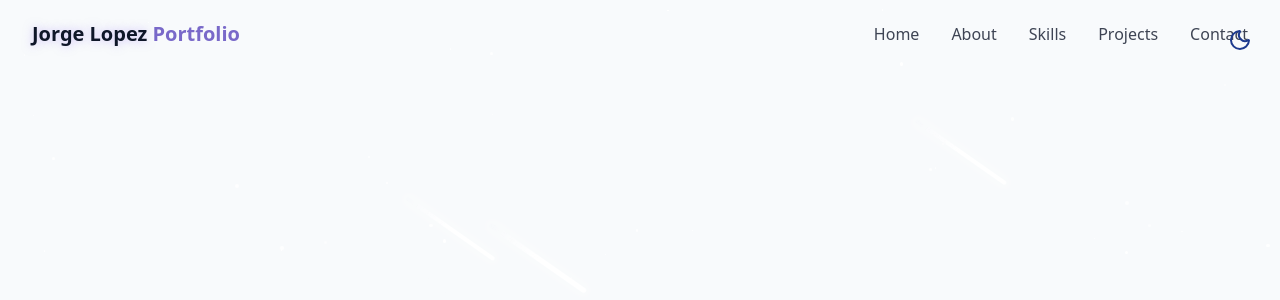
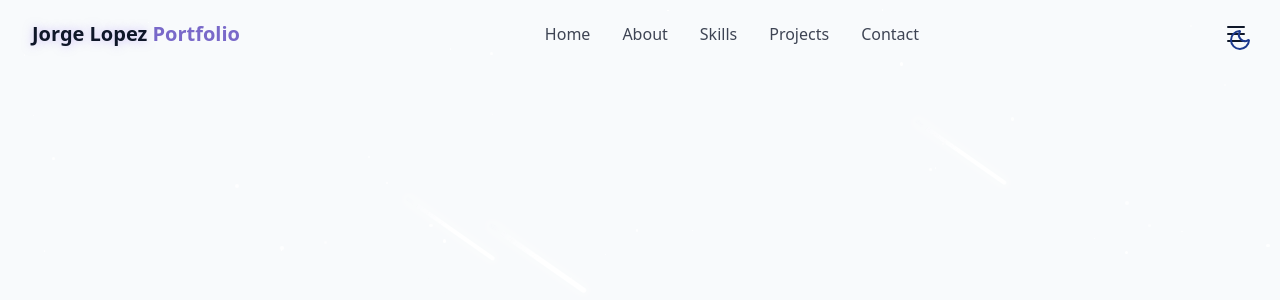
Before and after one commit to Jorgelopez5252/Portfolio2025, a React app: page / in a window 1280 px wide. Shown: the top 300 px of the page. Built offline with nearby package versions, Linux system fonts and the light colour scheme; the HTML template or start-up script is replaced by a standard one.

Commit message:
fixed a bug with a menu icon not being defined since I was not calling

```diff
--- a/src/components/Navbar.jsx
+++ b/src/components/Navbar.jsx
@@ -2,6 +2,7 @@
 // import { useState } from "react";
 import { cn } from "@/lib/utils";
 import { useEffect, useState } from "react";
+import { Menu } from "lucide-react";
 
 
 const navItems = [
@@ -14,6 +15,8 @@ const navItems = [
 
 export const Navbar = () => {
     const [isScrolled, setIsScrolled] = useState(false);
+    const [isMenuOpen, setIsMenuOpen] = useState(false);
+
 
     useEffect(() => {
         const handleScroll = () => {
@@ -39,16 +42,27 @@ export const Navbar = () => {
                     </span>
                 </a>
 
-                {/* Desktop Menu */}
+                {/* Desktop Menu Nav */}
                 <div className="hidden md:flex space-x-8">
-                    {navItems.map((item,key)=> (
+                    {navItems.map((item, key) => (
                         <a key={key} href={item.href} className="text-foreground/80 hover:text-primary transition-colors duration-300">
                             {item.name}
                         </a>
                     ))}
                 </div>
-                {/* Mobile Menu */}
+                {/* Mobile Menu Nav */}
+                    <button> {isMenuOpen? <X size={24} /> : <Menu size={24}/>}</button>
 
+                <div className={cn("fixed inset-0 bg-background/95 backdrop-blur-md z-40 flex flex-col items-center justify-center ", "transition-all duration-300 md:hidden", isMenuOpen ? "opacity-100 pointer-events-auto" : "opacity-0 pointer-events-none")}>
+                    <div className="flex flex-col space-y-8 text-xl">
+                        {navItems.map((item, key) => (
+                            <a key={key} href={item.href} className="text-foreground/80 hover:text-primary transition-colors duration-300"
+                                onClick={() => setIsMenuOpen(false)}>
+                                {item.name}
+                            </a>
+                        ))}
+                    </div>
+                </div>
             </div>
         </nav>
     );
```
